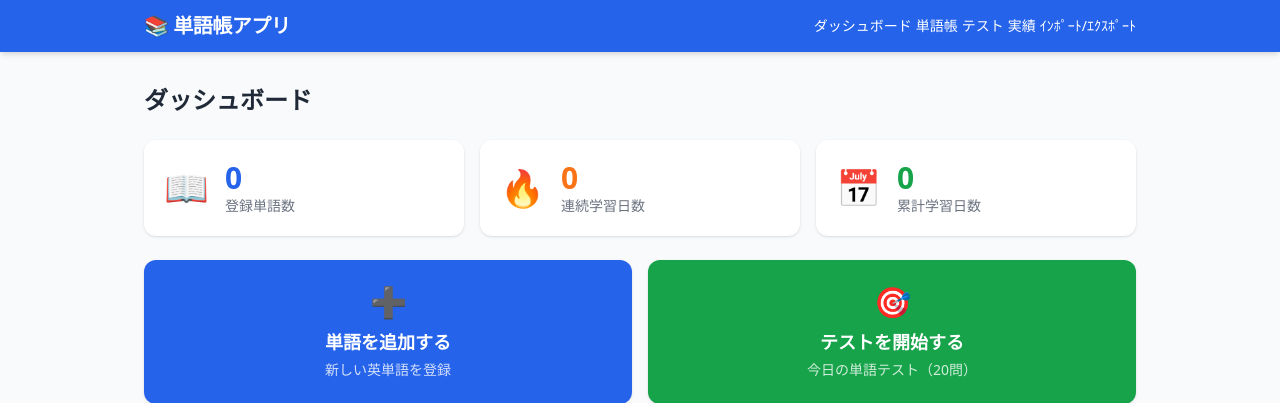
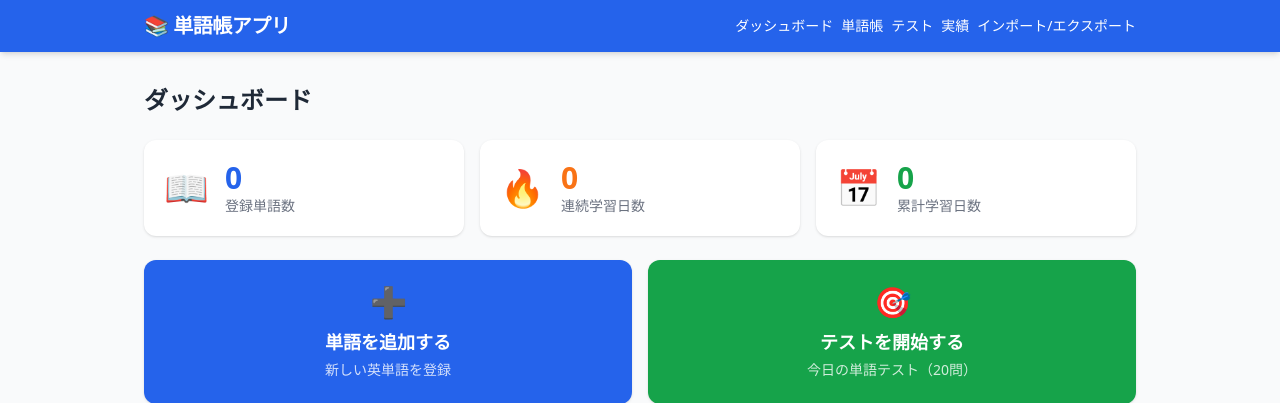
Before and after one commit to RYO0115/language_learn_app, a FastAPI app: page / in a window 1280 px wide. Shown: the top 403 px of the page. Run offline with FastAPI, Linux system fonts and the light colour scheme; some libraries are stand-ins or nearby versions.

Commit message:
style: ナビゲーションバーのリンクをボタン風デザインに変更
間隔を広げ、枠線付きのボタン形状にしてホバー時に白抜きになるスタイルを適用。
インポート/エクスポートの半角カナ表記も全角に修正。

Co-Authored-By: Claude Sonnet 4.6 <noreply@anthropic.com>

```diff
--- a/static/css/app.css
+++ b/static/css/app.css
@@ -15,9 +15,9 @@
   display: none !important;
 }
 
-/* ナビゲーションリンク */
+/* ナビゲーションリンク: ボタン風の枠線と余白で押せると分かるデザイン */
 .nav-link {
-  @apply px-3 py-1.5 rounded-lg hover:bg-blue-500 transition text-sm;
+  @apply px-4 py-2 rounded-lg border border-blue-400 hover:bg-white hover:text-blue-600 transition-all duration-150 text-sm font-medium;
 }
 
 /* ボタンスタイル */
--- a/templates/base.html
+++ b/templates/base.html
@@ -21,12 +21,12 @@
       <a href="/" class="text-xl font-bold tracking-tight hover:opacity-80">
         📚 単語帳アプリ
       </a>
-      <div class="flex gap-1 text-sm font-medium">
+      <div class="flex gap-2 text-sm font-medium">
         <a href="/" class="nav-link">ダッシュボード</a>
         <a href="/words" class="nav-link">単語帳</a>
         <a href="/quiz" class="nav-link">テスト</a>
         <a href="/streak" class="nav-link">実績</a>
-        <a href="/export" class="nav-link">ｲﾝﾎﾟｰﾄ/ｴｸｽﾎﾟｰﾄ</a>
+        <a href="/export" class="nav-link">インポート/エクスポート</a>
       </div>
     </div>
   </nav>
```
